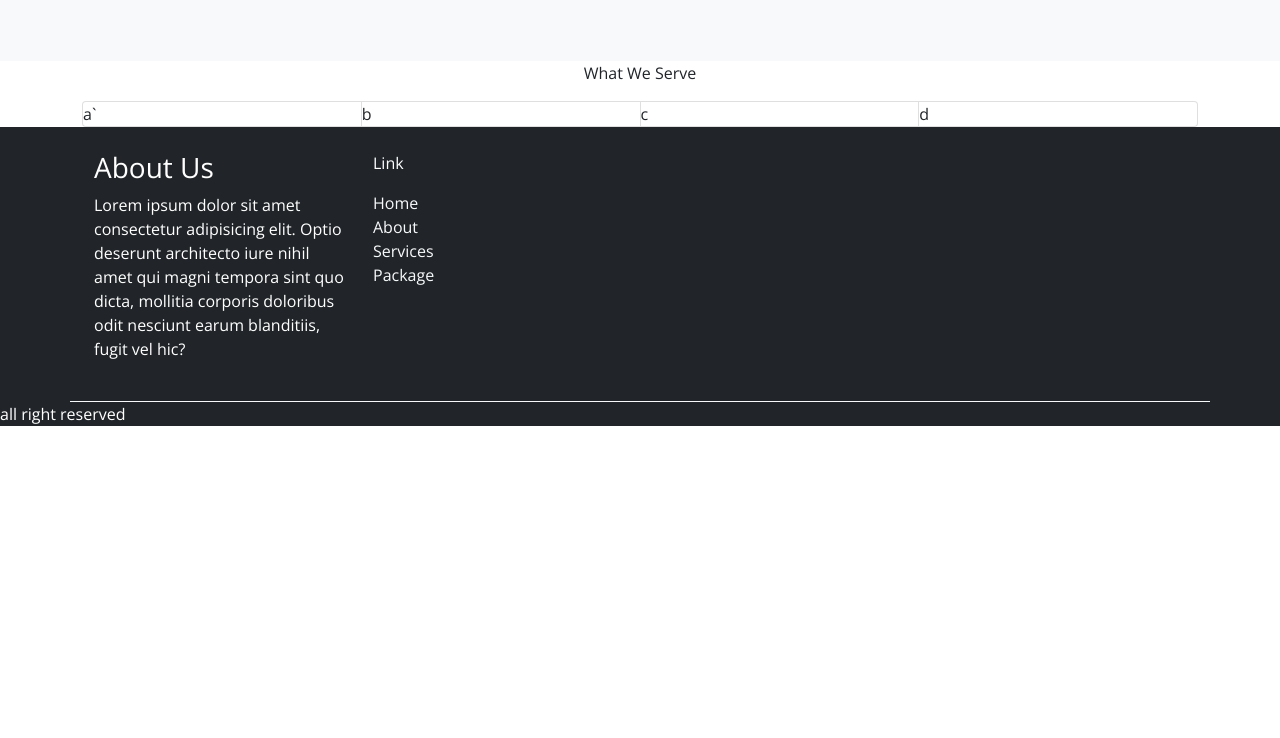
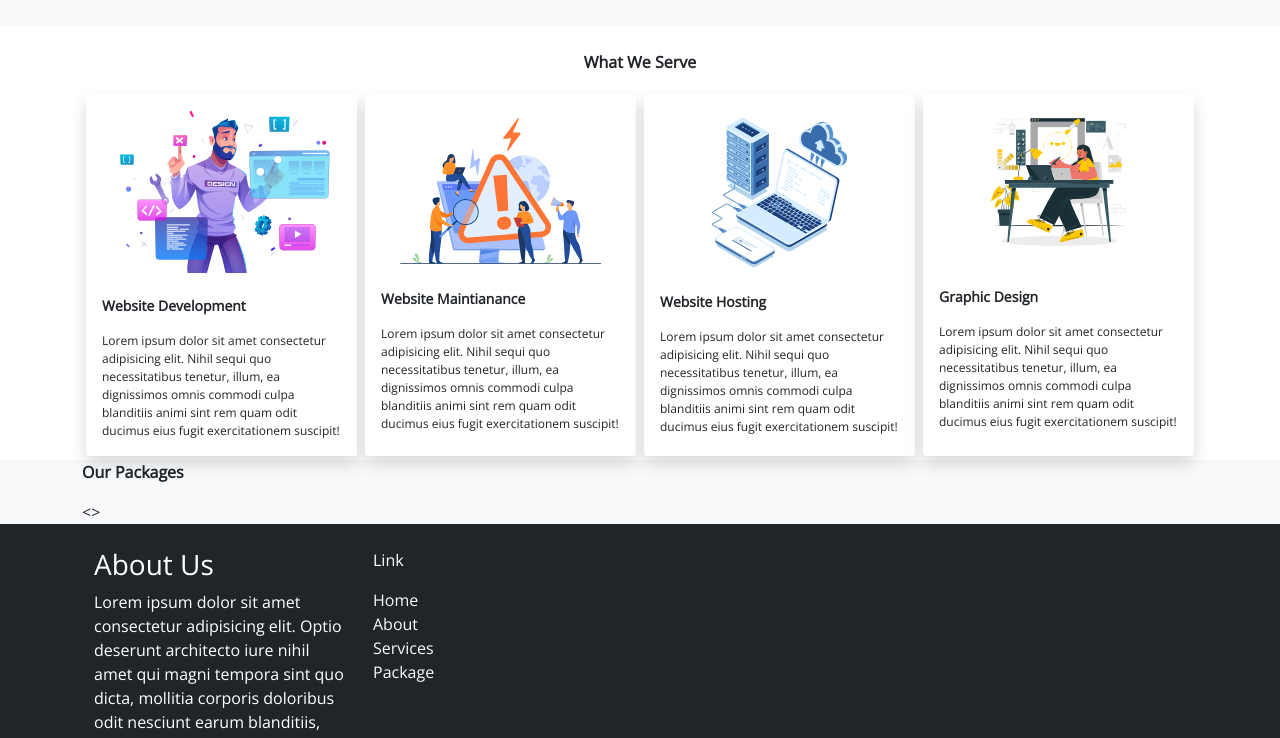
Before and after one commit to PRAKUS/LandingPage, a plain HTML site: page index.html in a window 1280 px wide. Shown: the part 628-1366 px from the top of the page. Before the commit the page ends 1070 px from the top, so only its background shows below. Drawn offline with nearby package versions, Linux system fonts and the light colour scheme.

Commit message:
what we sere made

```diff
--- a/index.html
+++ b/index.html
@@ -15,6 +15,26 @@
 
     }
 
+    .smalltext{
+        font:var(--bs-font-sans-serif);
+        font-size: 12px;
+    }
+    .smalltitle{
+           font:var(--bs-font-sans-serif);
+         font-size: 14px;
+         font-weight: bold;
+    }
+    .bigtext{
+           font:var(--bs-font-sans-serif);
+        font-size: 14px;
+    }
+    .bigtitle{
+           font:var(--bs-font-sans-serif);
+        font-size: 16px;
+         font-weight: bold;
+
+    }
+
     </style
 </head>
 <body >
@@ -25,13 +45,13 @@
             </div>
             <ul class="nav m-auto ">
                 <li class="nav-item">
-                    <a class="nav-link text-black fw-bold" href="#about">About</a>
+                    <a class="nav-link text-black smalltitle" href="#about">About</a>
                 </li>
                 <li class="nav-item">
-                    <a class="nav-link text-black fw-bold" href="#services">Services</a>
+                    <a class="nav-link text-black smalltitle" href="#services">Services</a>
                 </li>
                 <li class="nav-item">
-                    <a class="nav-link text-black fw-bold" href="#packages">Package</a>
+                    <a class="nav-link text-black smalltitle" href="#packages">Package</a>
                 </li>
 
             </ul>
@@ -57,8 +77,8 @@
 
     <section class="bg-light">
         <div class="container py-5">
-        <p class="h4 fw-bold">HIMALITECH</p>
-        <p>Lorem ipsum dolor sit amet consectetur adipisicing elit. Omnis dolores voluptatum nostrum ipsa nesciunt facere quia
+        <p class="bigtitle m-0">HIMALITECH</p>
+        <p class="bigtext m-0">Lorem ipsum dolor sit amet consectetur adipisicing elit. Omnis dolores voluptatum nostrum ipsa nesciunt facere quia
             quibusdam nemo atque numquam necessitatibus expedita minus magnam saepe, id culpa officiis doloribus nobis?</p>
         </div>
 
@@ -66,22 +86,53 @@
     </section>
 
     <section>
-        <div class="container">
-            <p class="text-center">What We Serve</p>
+        <div class="container pt-4">
+            <p class="text-center bigtitle">What We Serve</p>
             <div class="card-group">
-                <div class="card ">
-                    a`
+                <div class="card m-1 shadow border-0">
+                   <img src="img/SVG/website Development.svg"/>
+                   <div class="card-body">
+                    <p class=" smalltitle">Website Development</p>
+                    <p class="card-text smalltext">Lorem ipsum dolor sit amet consectetur adipisicing elit. Nihil sequi quo necessitatibus tenetur, illum, ea dignissimos omnis commodi culpa blanditiis animi sint rem quam odit ducimus eius fugit exercitationem suscipit!</p>
+                    </div>
+
                 </div>
-                <div class="card ">
-                    b
+                <div class="card m-1 shadow rounded border-0">
+                    <img class="w-75 mx-auto mt-4" src="img/SVG/website maintianance.svg" />
+                    <div class="card-body mt-2">
+                        <p class="smalltitle">Website Maintianance</p>
+                        <p class="card-text smalltext">Lorem ipsum dolor sit amet consectetur adipisicing elit. Nihil sequi quo
+                            necessitatibus tenetur, illum, ea dignissimos omnis commodi culpa blanditiis animi sint rem quam odit ducimus
+                            eius fugit exercitationem suscipit!</p>
+                    </div>
                 </div>
-                <div class="card ">
-                    c
+                <div class="card  m-1 shadow rounded border-0">
+                    <img class="w-50 mx-auto mt-4" src="img/SVG/hoisting.svg" />
+                    <div class="card-body mt-2">
+                        <p class="smalltitle">Website Hosting</p>
+                        <p class="card-text smalltext">Lorem ipsum dolor sit amet consectetur adipisicing elit. Nihil sequi quo
+                            necessitatibus tenetur, illum, ea dignissimos omnis commodi culpa blanditiis animi sint rem quam odit ducimus
+                            eius fugit exercitationem suscipit!</p>
+                    </div>
                 </div>
-                <div class="card ">
-                    d
+                <div class="card m-1 shadow rounded border-0">
+                <img class="w-50 mx-auto mt-4" src="img/SVG/GraphicDesign.svg" />
+                <div class="card-body mt-4">
+                    <p class=" smalltitle">Graphic Design</p>
+                    <p class="card-text smalltext">Lorem ipsum dolor sit amet consectetur adipisicing elit. Nihil sequi quo
+                        necessitatibus tenetur, illum, ea dignissimos omnis commodi culpa blanditiis animi sint rem quam odit ducimus
+                        eius fugit exercitationem suscipit!</p>
+                </div>
                 </div>
             </div>
+        </div>
+    </section>
+
+   <section class="bg-light">
+    <div class="container">
+        <p class="bigtitle">Our Packages</p>
+        <>
+
         </div>
     </section>
 
```
Also changed, not shown: img/SVG/GraphicDesign.svg (added), img/SVG/hoisting.svg (added), img/SVG/website Development.svg (added), img/SVG/website maintianance.svg (added).
